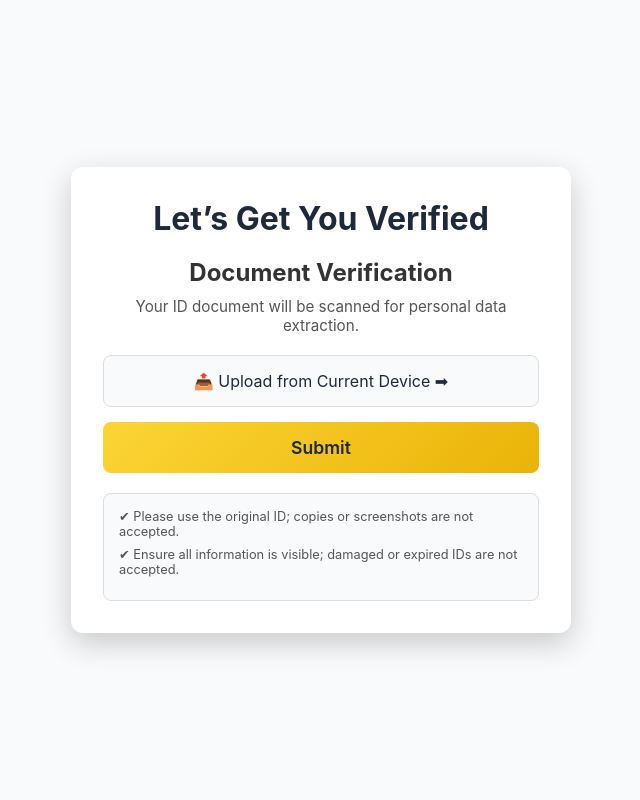
After one commit to Abbass-Hassan/digital-wallet-platform, a PHP site: page /verification.html in a window 1280 px wide. The commit adds this page. Shown: the whole page, without its empty margins (319-959 px from the left). Run offline with PHP 8.4, Linux system fonts and the light colour scheme.

Commit message:
Implement client identity verification: add ID upload

```diff
--- a/wallet-client/css/style.css
+++ b/wallet-client/css/style.css
@@ -138,3 +138,69 @@ h2 {
     padding: 2.5rem;
     text-align: center;
 }
+
+/* 🛡️ Verification Page Styles */
+.verification-container {
+    background: #ffffff;
+    color: #1e293b;
+    padding: 2rem;
+    border-radius: 12px;
+    box-shadow: 0 10px 30px rgba(0, 0, 0, 0.2);
+    text-align: center;
+    max-width: 500px;
+    width: 100%;
+}
+
+.verification-title {
+    font-size: 2rem;
+    font-weight: 700;
+    margin-bottom: 20px;
+}
+
+.upload-section h2 {
+    font-size: 1.5rem;
+    color: #333;
+    margin-bottom: 10px;
+}
+
+.upload-section p {
+    font-size: 0.95rem;
+    color: #555;
+    margin-bottom: 20px;
+}
+
+.upload-box {
+    display: flex;
+    align-items: center;
+    justify-content: center;
+    background: #f9fafb;
+    padding: 15px;
+    border-radius: 8px;
+    cursor: pointer;
+    border: 1px solid #ddd;
+    transition: background 0.3s;
+}
+
+.upload-box:hover {
+    background: #eaeaea;
+}
+
+.upload-text {
+    font-size: 1rem;
+    color: #1e293b;
+}
+
+.guidelines {
+    background: #f9fafb;
+    padding: 15px;
+    border-radius: 8px;
+    margin-top: 20px;
+    text-align: left;
+    border: 1px solid #ddd;
+}
+
+.guidelines p {
+    font-size: 0.8rem;
+    color: #555;
+    margin-bottom: 8px;
+}
--- a/wallet-client/js/register.js
+++ b/wallet-client/js/register.js
@@ -8,7 +8,7 @@ document.getElementById('registerForm').addEventListener('submit', function(e) {
         if (response.data && response.data.message) {
           alert(response.data.message);
           if (response.data.status === 'success') {
-            window.location.href = '/digital-wallet-platform/wallet-client/dashboard.html';
+            window.location.href = '/digital-wallet-platform/wallet-client/verification.html';
           }
         } else {
           alert("Unexpected response from server.");
--- /dev/null
+++ b/wallet-client/js/verification.js
@@ -0,0 +1,28 @@
+document.addEventListener("DOMContentLoaded", function () {
+    const fileInput = document.getElementById("idUpload");
+    const submitBtn = document.getElementById("submitVerification");
+
+    submitBtn.addEventListener("click", function () {
+        if (!fileInput.files.length) {
+            alert("Please select a document to upload.");
+            return;
+        }
+
+        const formData = new FormData();
+        formData.append("id_document", fileInput.files[0]);
+
+        axios.post("http://localhost/digital-wallet-platform/wallet-server/user/v1/verification.php", formData, {
+            headers: { "Content-Type": "multipart/form-data" }
+        })
+        .then(response => {
+            alert(response.data.message);
+            if (response.data.status === "success") {
+                window.location.href = "/digital-wallet-platform/wallet-client/dashboard.html"; // Redirect to dashboard
+            }
+        })
+        .catch(error => {
+            console.error("Upload error:", error);
+            alert("An error occurred while uploading your document. Please try again.");
+        });
+    });
+});
--- /dev/null
+++ b/wallet-client/verification.html
@@ -0,0 +1,38 @@
+<!DOCTYPE html>
+<html lang="en">
+<head>
+  <meta charset="UTF-8">
+  <meta name="viewport" content="width=device-width, initial-scale=1.0">
+  <title>Identity Verification</title>
+  <link rel="stylesheet" href="css/style.css">
+  <script src="https://cdn.jsdelivr.net/npm/axios/dist/axios.min.js"></script>
+</head>
+<body>
+  <div class="verification-container">
+
+    <!-- Header Section -->
+    <h1 class="verification-title">Let’s Get You Verified</h1>
+
+    <!-- Upload Section -->
+    <div class="upload-section">
+      <h2>Document Verification</h2>
+      <p>Your ID document will be scanned for personal data extraction.</p>
+
+      <label for="idUpload" class="upload-box">
+        <input type="file" id="idUpload" name="id_document" accept="image/*,.pdf" hidden>
+        <span class="upload-text">&#x1F4E4; Upload from Current Device &#x27A1;</span>
+      </label>
+
+      <button id="submitVerification" class="btn">Submit</button>
+    </div>
+
+    <!-- Guidelines -->
+    <div class="guidelines">
+      <p>&#10004; Please use the original ID; copies or screenshots are not accepted.</p>
+      <p>&#10004; Ensure all information is visible; damaged or expired IDs are not accepted.</p>
+    </div>
+  </div>
+
+  <script src="js/verification.js"></script>
+</body>
+</html>
--- a/wallet-server/user/v1/auth/register.php
+++ b/wallet-server/user/v1/auth/register.php
@@ -1,6 +1,7 @@
 <?php
 header("Content-Type: application/json"); // Set JSON response header
 require_once __DIR__ . '/../../../connection/db.php'; // Include database connection
+session_start(); // Start session
 
 $response = ["status" => "error", "message" => "Something went wrong"];
 
@@ -44,6 +45,9 @@ if ($_SERVER["REQUEST_METHOD"] === "POST") {
             $stmt->bindParam(':password', $hashed_password);
 
             if ($stmt->execute()) {
+                $user_id = $conn->lastInsertId(); // Get the last inserted user ID
+                $_SESSION["user_id"] = $user_id; // Store user ID in session
+
                 $response = ["status" => "success", "message" => "Registration successful"];
             } else {
                 $response["message"] = "Database error: Unable to register";
```
Also changed, not shown: wallet-client/dashboard.html (+2 -10 lines), wallet-server/database/migrations/add_identity_verification.php (added, +27 -0 lines), wallet-server/database/migrations/remove_verification_columns.php (added, +15 -0 lines), wallet-server/user/v1/verification.php (added, +58 -0 lines), wallet-server/uploads/id_4_1740651246.jpg (added), wallet-server/uploads/id_5_1740651787.jpg (added).
